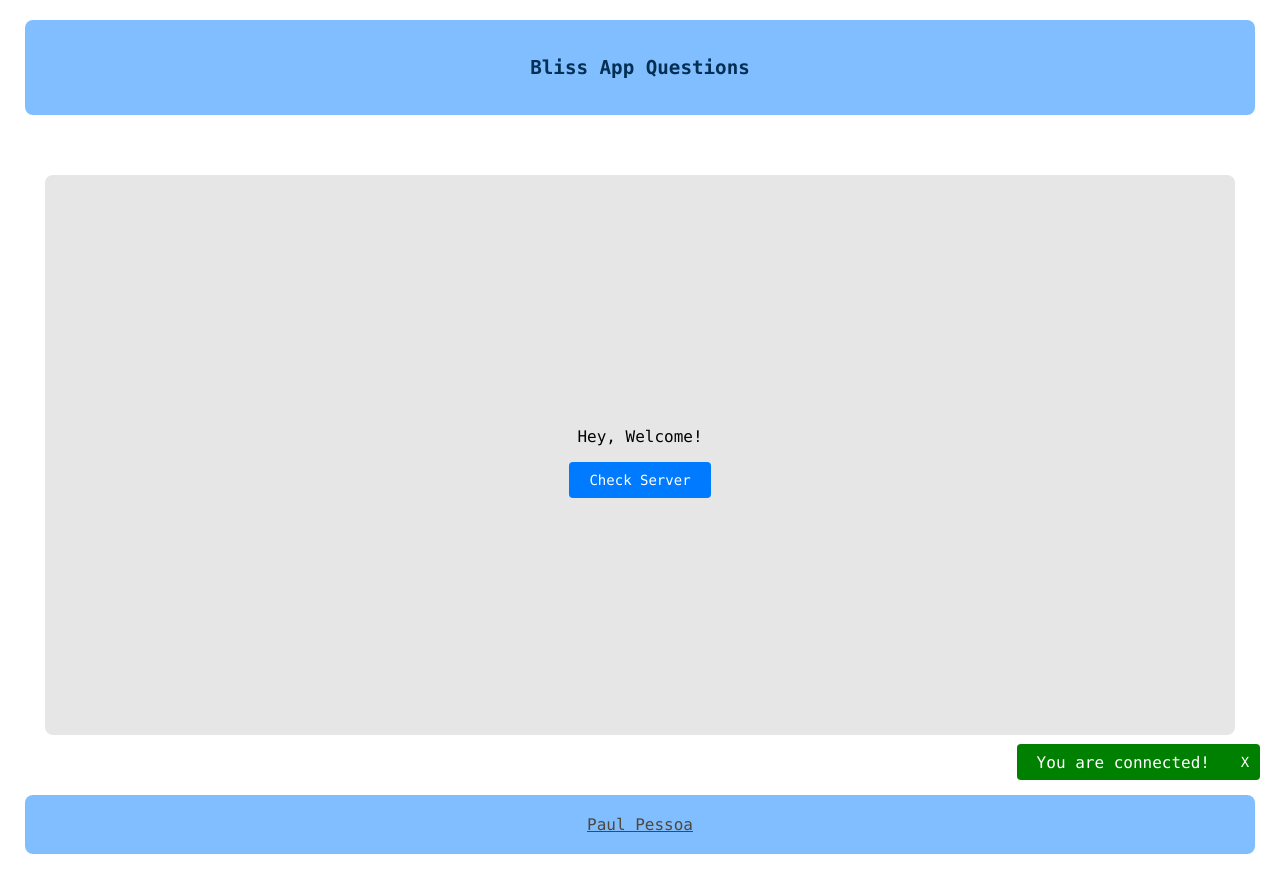
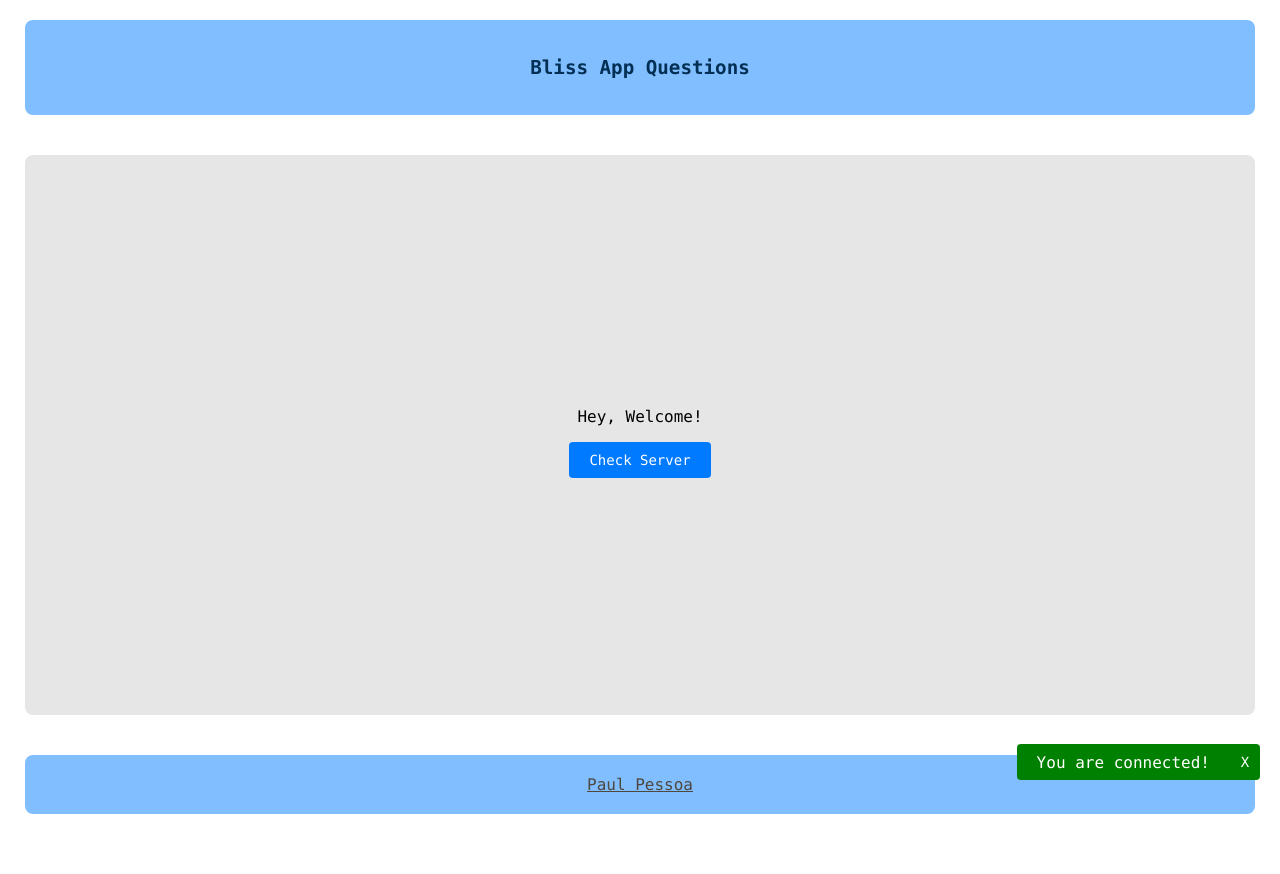
Before and after one commit to paulpessoa/bliss-app-questions, a Next.js app: page / in a window 1280 px wide. After the commit the page ends 834 px from the top, so only its background shows below. Built offline with nearby package versions, Linux system fonts and the light colour scheme; no server answers.

Commit message:
adjust index style

```diff
--- a/src/pages/index.tsx
+++ b/src/pages/index.tsx
@@ -11,7 +11,7 @@ export default function Home() {
         <meta name="viewport" content="width=device-width, initial-scale=1" />
         <link rel="icon" href="/favicon.ico" />
       </Head>
-      <main>
+      <main className={styles.main}>
         <div className={styles.container}>
           <div className={styles.box}>
             <ServerStatus serverStatus={false} />
--- a/src/styles/home.module.scss
+++ b/src/styles/home.module.scss
@@ -1,4 +1,8 @@
 @import "variables";
+
+.main {
+    padding: 0px;
+}
 
 .container {
     display: flex;
```
